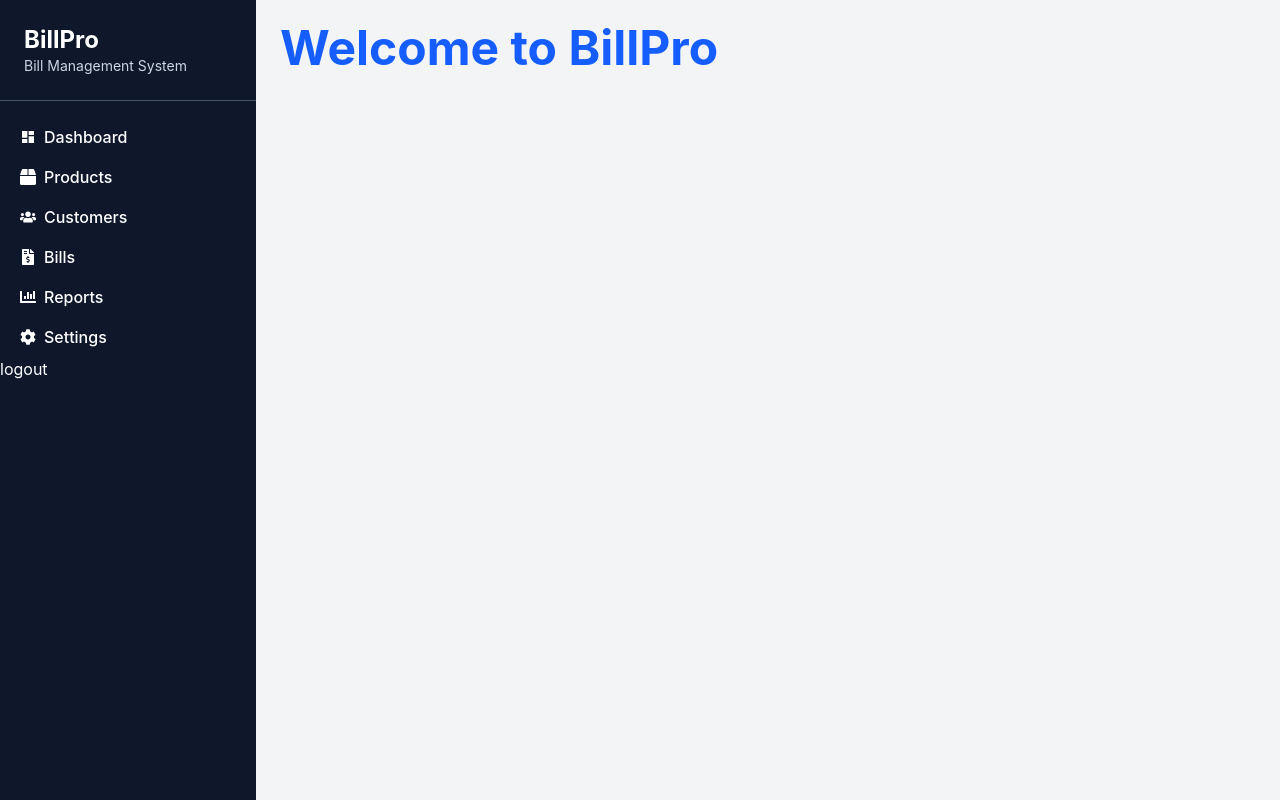
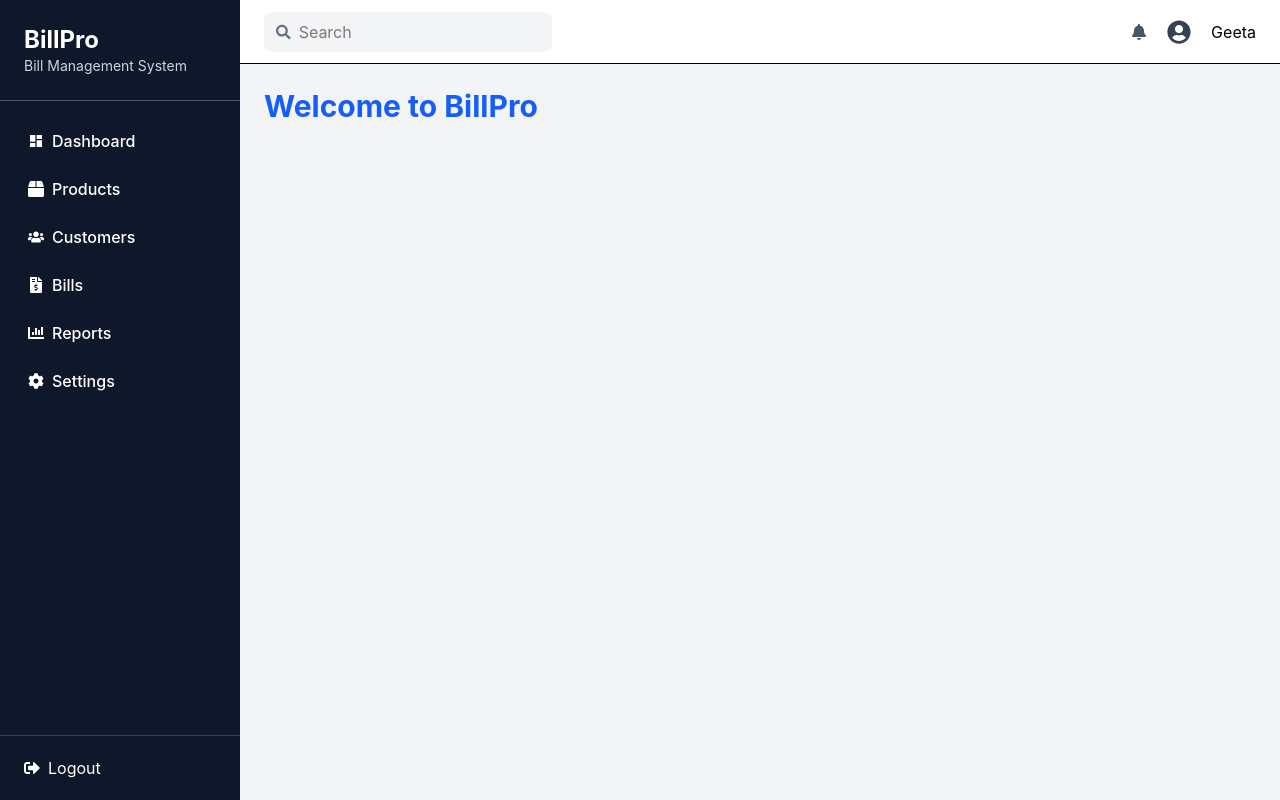
Before and after one commit to Mistrygeeta/Billing-App, a React app in the folder frontend/: page /dashboard in a window 1280 px wide. Built offline with nearby package versions, Linux system fonts and the light colour scheme; the HTML template or start-up script is replaced by a standard one.

Commit message:
Enhance Navbar and Sidebar components with improved layout and styling

```diff
--- a/frontend/src/components/Navbar/Navbar.jsx
+++ b/frontend/src/components/Navbar/Navbar.jsx
@@ -1,19 +1,16 @@
-import {FaSearch, FaUserCircle} from "react-icons/fa"
+import {FaSearch, FaUserCircle,FaBell} from "react-icons/fa"
 
 const Navbar = (props) => {
   return (
-    <nav className="navbar">
-      <div className="left-side">
-        <h2>BillPro</h2>
-      </div>
-      <div className="right-side">
-        <div className="search-box">
-          <FaSearch className="search-icon" />
-          <input type="text" placeholder="Search" />
+    <nav className="flex justify-between items-center h-16 px-6 bg-white border-b ">
+      <div className="flex items-center bg-gray-100 rounded-lg px-3 py-2 gap-2 w-72 ">
+        <FaSearch  className="text-gray-500"/>
+        <input type="text" placeholder="Search" className="outline-none bg-transparent w-full" />
         </div>
-        <div className="profile">
-          <FaUserCircle className="profile-icon" />
-        </div>
+      <div className="flex gap-5 items-center">
+        <FaBell className="text-gray-600 cursor-pointer"/>
+        <FaUserCircle  className="text-2xl text-gray-700 cursor-pointer"/>
+        <span>Geeta</span>
       </div>
     </nav>
   )
--- a/frontend/src/components/Sidebar/Sidebar.jsx
+++ b/frontend/src/components/Sidebar/Sidebar.jsx
@@ -3,40 +3,45 @@ import { MdDashboard } from "react-icons/md";
 
 const Sidebar = () => {
   return (
-    <div className='w-64 h-screen bg-slate-900 text-white'>
+    <div className='w-60 h-screen bg-slate-900 text-white flex flex-col'>
         <div className='p-6 border-b border-slate-600'>
             <h1 className='text-2xl font-bold'>BillPro</h1>
             <p className='text-sm text-slate-300'>Bill Management System</p>
         </div>
         <div className='px-3 font-medium'>
             <ul >
-                <li className='flex items-center gap-2 mt-4  px-2 py-2 hover:bg-slate-700 cursor-pointer rounded-lg '>
+                <li className='flex items-center gap-2 mt-4  px-4 py-3 hover:bg-slate-700 cursor-pointer rounded-lg '>
                     <MdDashboard />
                     Dashboard
                 </li>
-                <li className='flex items-center gap-2  px-2 py-2 hover:bg-slate-700 cursor-pointer rounded-lg'>
+                <li className='flex items-center gap-2  px-4 py-3 hover:bg-slate-700 cursor-pointer rounded-lg'>
                     <FaBox />
                     Products
                 </li>
-                <li className='flex items-center gap-2 px-2 py-2 hover:bg-slate-700 cursor-pointer rounded-lg'>
+                <li className='flex items-center gap-2 px-4 py-3 hover:bg-slate-700 cursor-pointer rounded-lg'>
                     <FaUsers />
                     Customers
                 </li>
-                <li className='flex items-center gap-2 px-2 py-2 hover:bg-slate-700 cursor-pointer rounded-lg'>
+                <li className='flex items-center gap-2 px-4 py-3 hover:bg-slate-700 cursor-pointer rounded-lg'>
                     <FaFileInvoiceDollar />
                     Bills
                 </li>
-                <li className='flex items-center gap-2 px-2 py-2 hover:bg-slate-700 cursor-pointer rounded-lg'>
+                <li className='flex items-center gap-2 px-4 py-3 hover:bg-slate-700 cursor-pointer rounded-lg'>
                     <FaChartBar/>
                     Reports
                 </li>
-                <li className='flex items-center gap-2 px-2 py-2 hover:bg-slate-700 cursor-pointer rounded-lg'>
+                <li className='flex items-center gap-2 px-4 py-3 hover:bg-slate-700 cursor-pointer rounded-lg'>
                     <FaCog />
                     Settings
                 </li>
             </ul>
         </div>
-        <div>logout</div>
+        <div className='mt-auto border-t border-slate-700 p-3 '>
+            <button className='flex items-center gap-2 w-full px-3 py-2 hover:bg-slate-600 cursor-pointer rounded-lg'>
+                <FaSignOutAlt />
+                Logout
+            </button>
+        </div>
     </div>
   )
 }
--- a/frontend/src/pages/Dashboard.jsx
+++ b/frontend/src/pages/Dashboard.jsx
@@ -1,14 +1,19 @@
 import React from 'react'
 import Sidebar from '../components/Sidebar/Sidebar'
+import Navbar from '../components/Navbar/Navbar';
 
 const Dashboard = () => {
   return (
     <div className="min-h-screen bg-gray-100 flex">
       <Sidebar />
-      <div className='flex-1 p-6'>
-        <h1 className="text-5xl font-bold text-blue-600">
+      <div className='flex-1 flex flex-col'>
+        <Navbar />
+      <div className='p-6'>
+        <h1 className="text-3xl font-bold text-blue-600">
         Welcome to BillPro
-      </h1></div>
+      </h1>
+      </div>
+    </div>
     </div>
   );
 };
```
